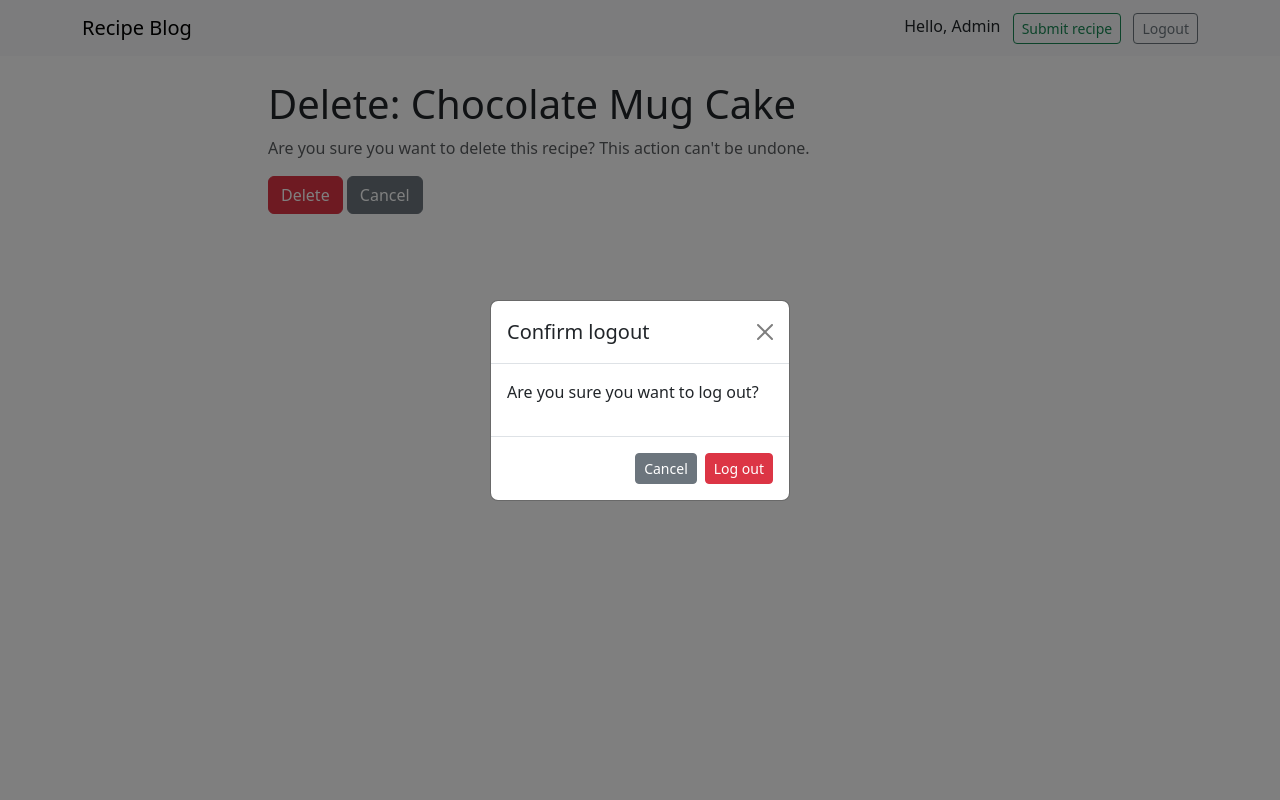
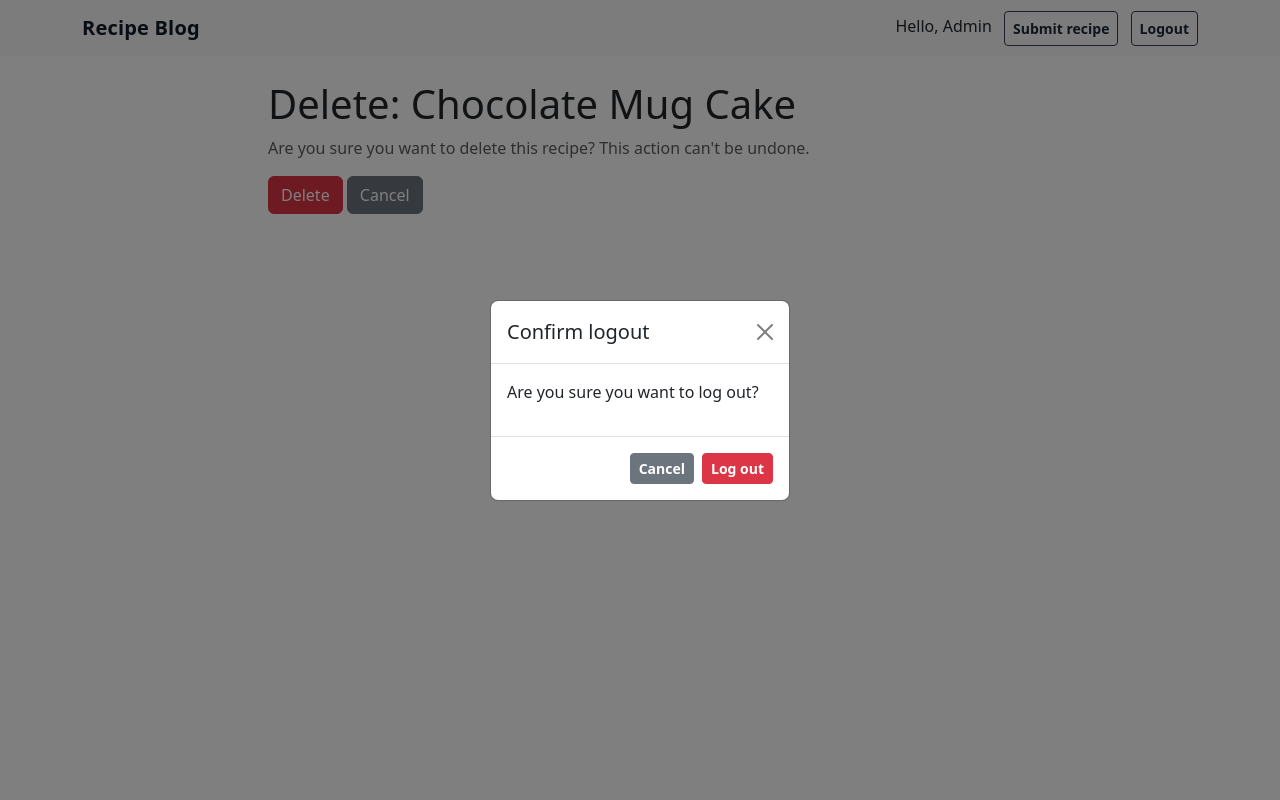
Before and after one commit to DanBaloiu/recipe-share-site, a Django app: page /recipe/chocolate-mug-cake/delete/ in a window 1280 px wide, after a click on "Logout". Run offline with Django 4.2, Linux system fonts and the light colour scheme; a user stored in the database is signed in; data comes from the database, SQL or seed files in the repository.

Commit message:
Add styling for the navbar and buttons

```diff
--- /dev/null
+++ b/recipesite/middleware.py
@@ -0,0 +1,30 @@
+"""Lightweight middleware to add security headers to all responses.
+
+Keep headers conservative to avoid breaking third-party resources (e.g. Cloudinary).
+"""
+from django.conf import settings
+
+
+class SecurityHeadersMiddleware:
+    def __init__(self, get_response):
+        self.get_response = get_response
+
+    def __call__(self, request):
+        response = self.get_response(request)
+
+        # Prevent MIME-sniffing
+        response.setdefault("X-Content-Type-Options", "nosniff")
+
+        # Stronger referrer policy
+        response.setdefault("Referrer-Policy", "strict-origin-when-cross-origin")
+
+        # Minimal permissions policy: disable powerful features by default
+        response.setdefault(
+            "Permissions-Policy",
+            "camera=(), microphone=(), geolocation=(), interest-cohort=()",
+        )
+
+        # XSS protection header (legacy; harmless fallback)
+        response.setdefault("X-XSS-Protection", "1; mode=block")
+
+        return response
--- a/static/site.css
+++ b/static/site.css
@@ -53,3 +53,53 @@ img { max-width: 100%; height: auto; }
 .star-label.active {
 	transform: scale(1.05);
 }
+
+/* Accessibility improvements: stronger contrast for outline buttons and navbar */
+.btn-outline-secondary, .btn-outline-success, .btn-outline-primary, .btn-outline-danger {
+	color: #1f2937; /* dark text for better contrast */
+	border-color: #374151; /* slightly darker border */
+}
+.btn-outline-secondary:hover, .btn-outline-success:hover, .btn-outline-primary:hover, .btn-outline-danger:hover {
+	background-color: rgba(243,244,246,0.9); /* light background on hover */
+	color: #000;
+	border-color: #111827; /* stronger border on hover */
+	transform: translateY(-1px);
+}
+
+/* slightly thicker borders and smooth transitions for all buttons */
+.btn, .btn-outline-secondary, .btn-outline-success, .btn-outline-primary, .btn-outline-danger {
+	border-width: 1.5px;
+	transition: background-color 160ms ease, border-color 160ms ease, transform 120ms ease, box-shadow 160ms ease;
+}
+
+/* subtle hover shadow for depth without flashy effect */
+.btn:hover {
+	box-shadow: 0 6px 18px rgba(16,24,40,0.06);
+}
+
+/* Navbar contrast on light background */
+.navbar-light .navbar-brand, .navbar-light .navbar-nav .nav-link {
+	color: #111827; /* darken text */
+}
+
+/* Improved focus ring for accessibility */
+:focus {
+	outline: 3px solid rgba(59,130,246,0.35);
+	outline-offset: 2px;
+}
+
+/* Make navbar links and buttons slightly bolder and larger for better readability */
+.navbar-brand, .navbar-nav .nav-link {
+	font-weight: 600;
+	letter-spacing: 0.2px;
+}
+.navbar .btn {
+	font-weight: 600;
+	padding-top: 6px;
+	padding-bottom: 6px;
+}
+.btn-sm {
+	padding-top: 4px;
+	padding-bottom: 4px;
+	font-weight: 600;
+}
--- a/templates/base.html
+++ b/templates/base.html
@@ -1,5 +1,4 @@
 {% load static %}
-<link rel="stylesheet" href="{% static 'site.css' %}">
 
 <!doctype html>
 <html lang="en">
```
Also changed, not shown: recipesite/settings.py (+10 -0 lines).
